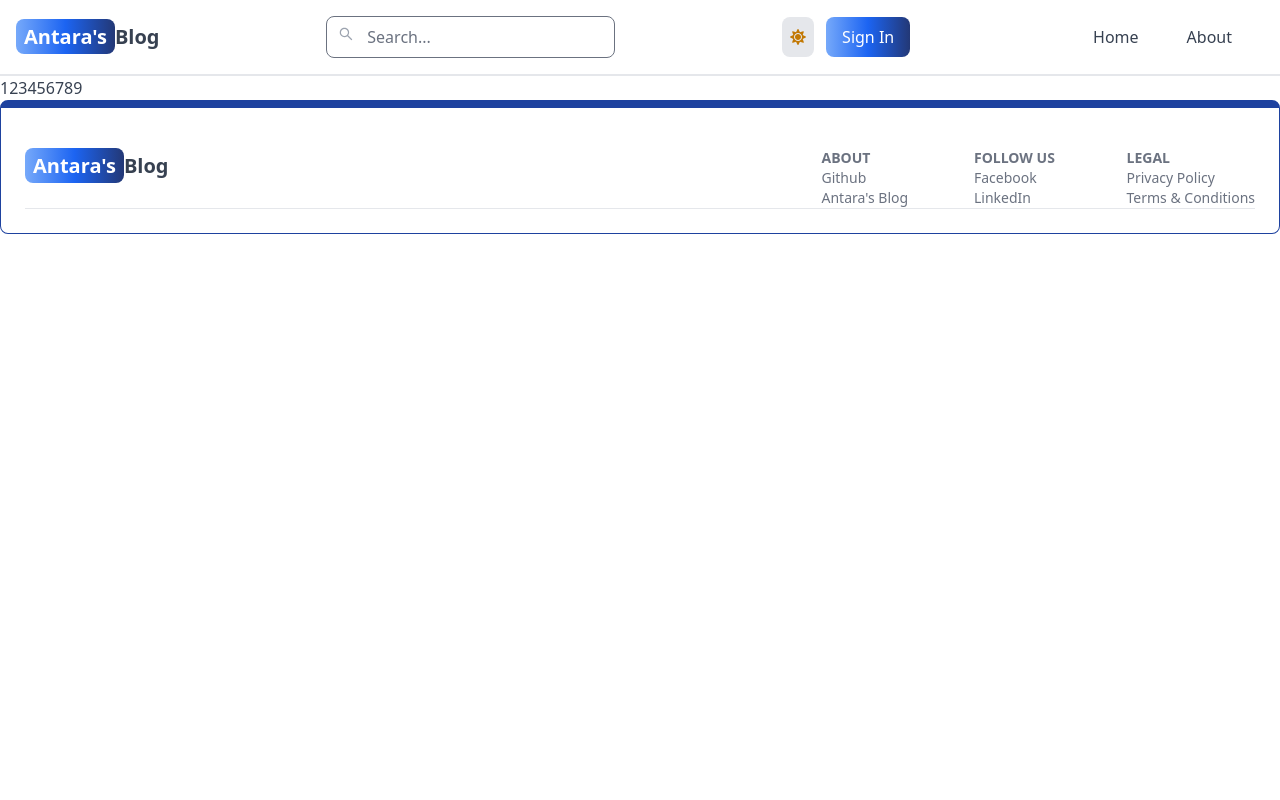
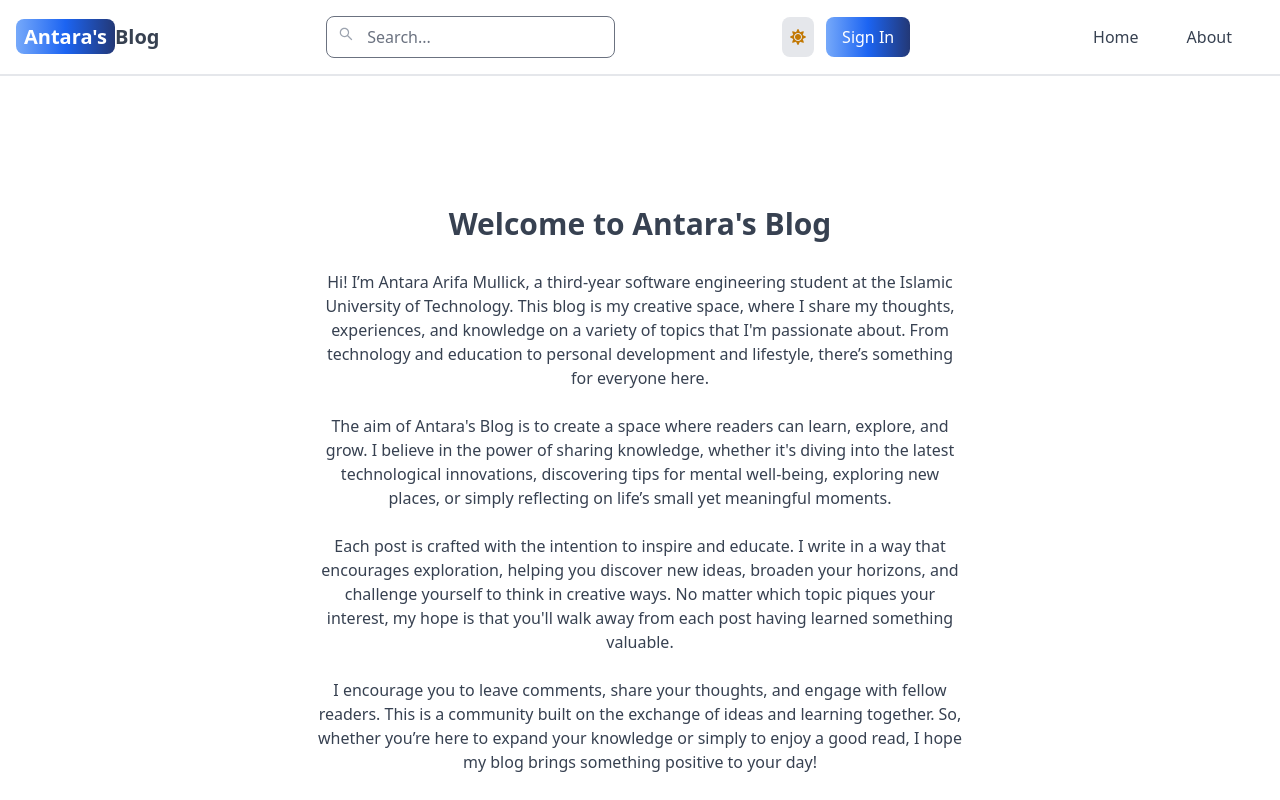
Before and after one commit to AntaraArifa/BlogSite, a React (Vite) app in the folder client/: page /about in a window 1280 px wide. Shown: the top 800 px of the page. Built offline with nearby package versions, Linux system fonts and the light colour scheme; no server answers.

Commit message:
complete about page

```diff
--- a/client/src/pages/About.jsx
+++ b/client/src/pages/About.jsx
@@ -1,9 +1,30 @@
-import React from 'react'
-
 export default function About() {
   return (
-    <div>
-      123456789
+    <div className='min-h-screen flex items-center justify-center'>
+      <div className='max-w-2xl mx-auto p-3 text-center'>
+        <div>
+          <h1 className='text-3xl font-semibold text-center my-7'>
+            Welcome to Antara's Blog
+          </h1>
+          <div className='text-md text-gray-650 flex flex-col gap-6'>
+            <p>
+              Hi! I’m Antara Arifa Mullick, a third-year software engineering student at the Islamic University of Technology. This blog is my creative space, where I share my thoughts, experiences, and knowledge on a variety of topics that I'm passionate about. From technology and education to personal development and lifestyle, there’s something for everyone here.
+            </p>
+
+            <p>
+              The aim of Antara's Blog is to create a space where readers can learn, explore, and grow. I believe in the power of sharing knowledge, whether it's diving into the latest technological innovations, discovering tips for mental well-being, exploring new places, or simply reflecting on life’s small yet meaningful moments.
+            </p>
+
+            <p>
+              Each post is crafted with the intention to inspire and educate. I write in a way that encourages exploration, helping you discover new ideas, broaden your horizons, and challenge yourself to think in creative ways. No matter which topic piques your interest, my hope is that you'll walk away from each post having learned something valuable.
+            </p>
+
+            <p>
+              I encourage you to leave comments, share your thoughts, and engage with fellow readers. This is a community built on the exchange of ideas and learning together. So, whether you’re here to expand your knowledge or simply to enjoy a good read, I hope my blog brings something positive to your day!
+            </p>
+          </div>
+        </div>
+      </div>
     </div>
-  )
+  );
 }
```
